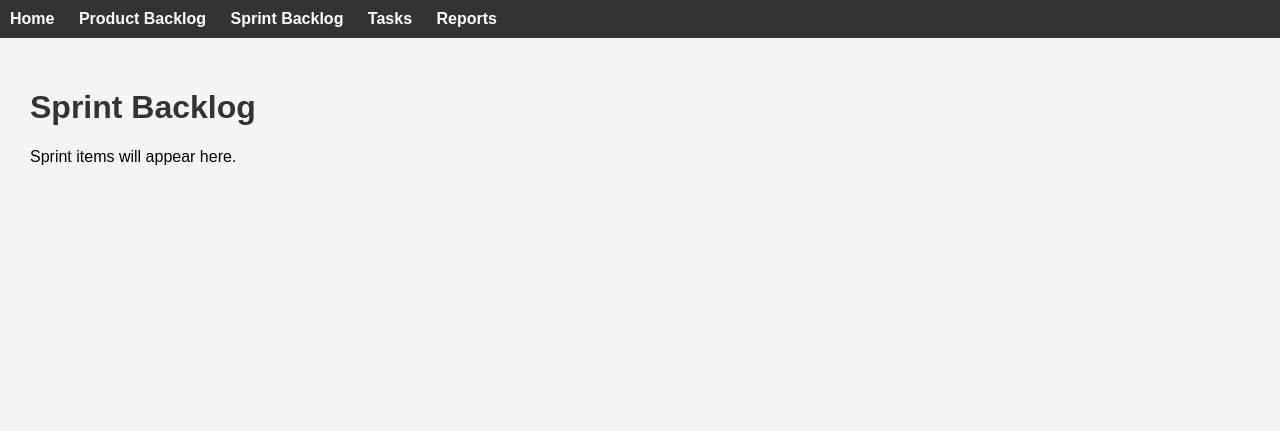
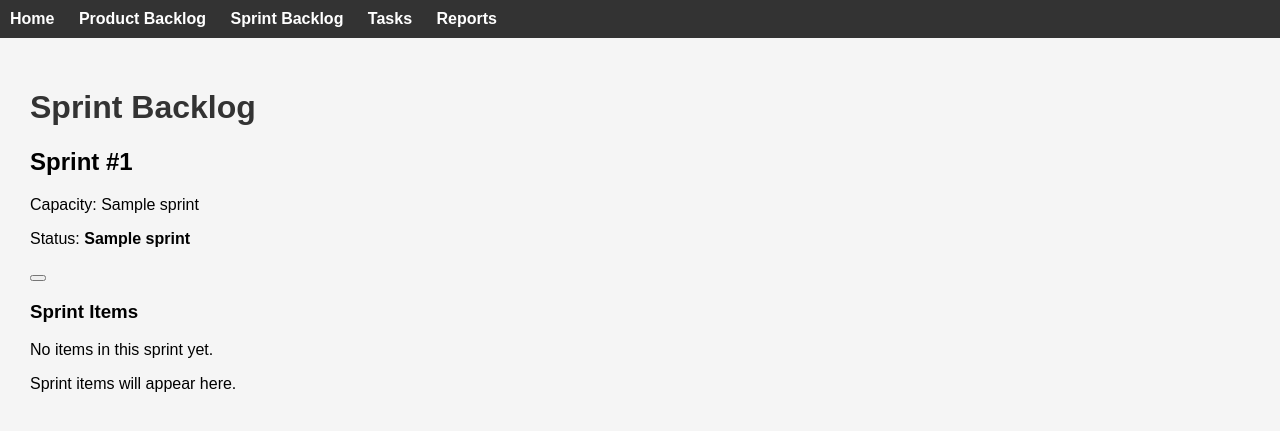
Before and after one commit to homanoori/ScrumManager, a Flask app: template templates/sprint.html in a window 1280 px wide. Shown: the top 431 px of the page. Run offline with Flask 3, Linux system fonts and the light colour scheme; the template is opened without the code that fills it: most values are stand-ins (such as "Sample title", 1, 10 or a date in 2020).

Commit message:
added sprint backlog template with status controls and locked PBI display

```diff
--- a/templates/sprint.html
+++ b/templates/sprint.html
@@ -16,6 +16,53 @@
     <div class="content">
         <h1>Sprint Backlog</h1>
         <!-- Homa: sprint lock status and controls go here -->
+         {% for sprint in sprints %}
+        <div class="sprint-card">
+            <h2>Sprint #{{ sprint[0] }}</h2>
+            <p>Capacity: {{ sprint[1] }}</p>
+            <p>Status: <strong>{{ sprint[2] }}</strong></p>
+
+            {% if sprint[2] != "Complete" %}
+            <form action="/sprint/{{ sprint[0] }}/status" method="POST">
+                <button type="submit">
+                    {% if sprint[2] == "Planned" %}
+                        Start Sprint
+                    {% elif sprint[2] == "Active" %}
+                        Complete Sprint
+                    {% endif %}
+                </button>
+            </form>
+            {% else %}
+            <p style="color: green;">✓ Sprint Complete</p>
+            {% endif %}
+
+            <!-- PBIs locked inside this sprint -->
+            <h3>Sprint Items</h3>
+            {% set has_items = [] %}
+            {% for pbi in sprint_pbis %}
+                {% if pbi[5] == sprint[0] %}
+                    {% set _ = has_items.append(1) %}
+                    <div class="pbi-item">
+                        <span><strong>{{ pbi[1] }}</strong></span>
+                        <span>Priority: {{ pbi[2] }}</span>
+                        <span>Effort: {{ pbi[3] }}</span>
+                        <span>Status: {{ pbi[4] }}</span>
+                        {% if sprint[2] == "Active" %}
+                        <span class="locked-badge">🔒 Locked</span>
+                        {% endif %}
+                    </div>
+                {% endif %}
+            {% endfor %}
+            {% if has_items | length == 0 %}
+                <p>No items in this sprint yet.</p>
+            {% endif %}
+        </div>
+        {% endfor %}
+
+        {% if not sprints %}
+            <p>No sprints created yet.</p>
+        {% endif %}
+
         <!-- Setayesh: approval history display goes here -->
         <p>Sprint items will appear here.</p>
     </div>
```
